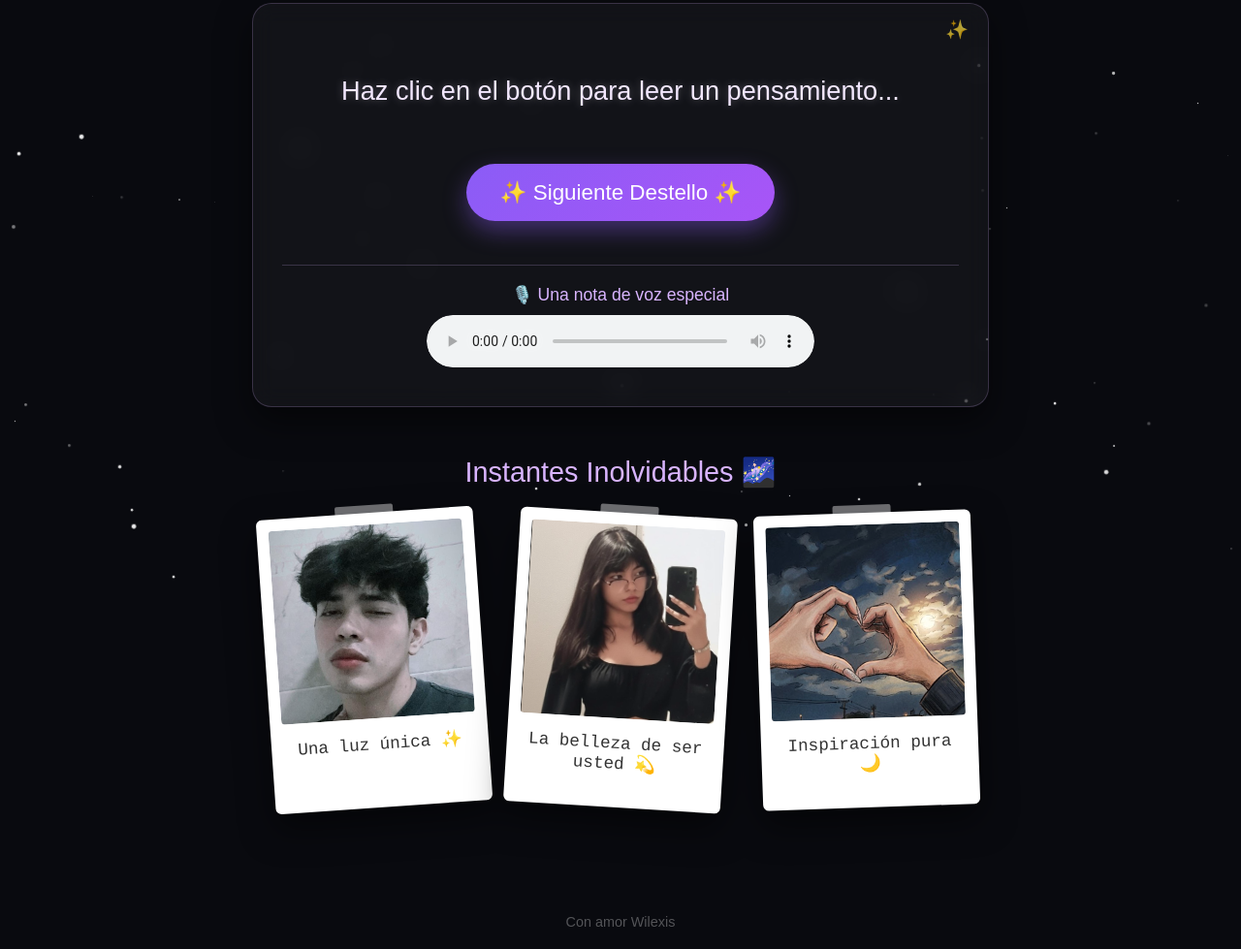
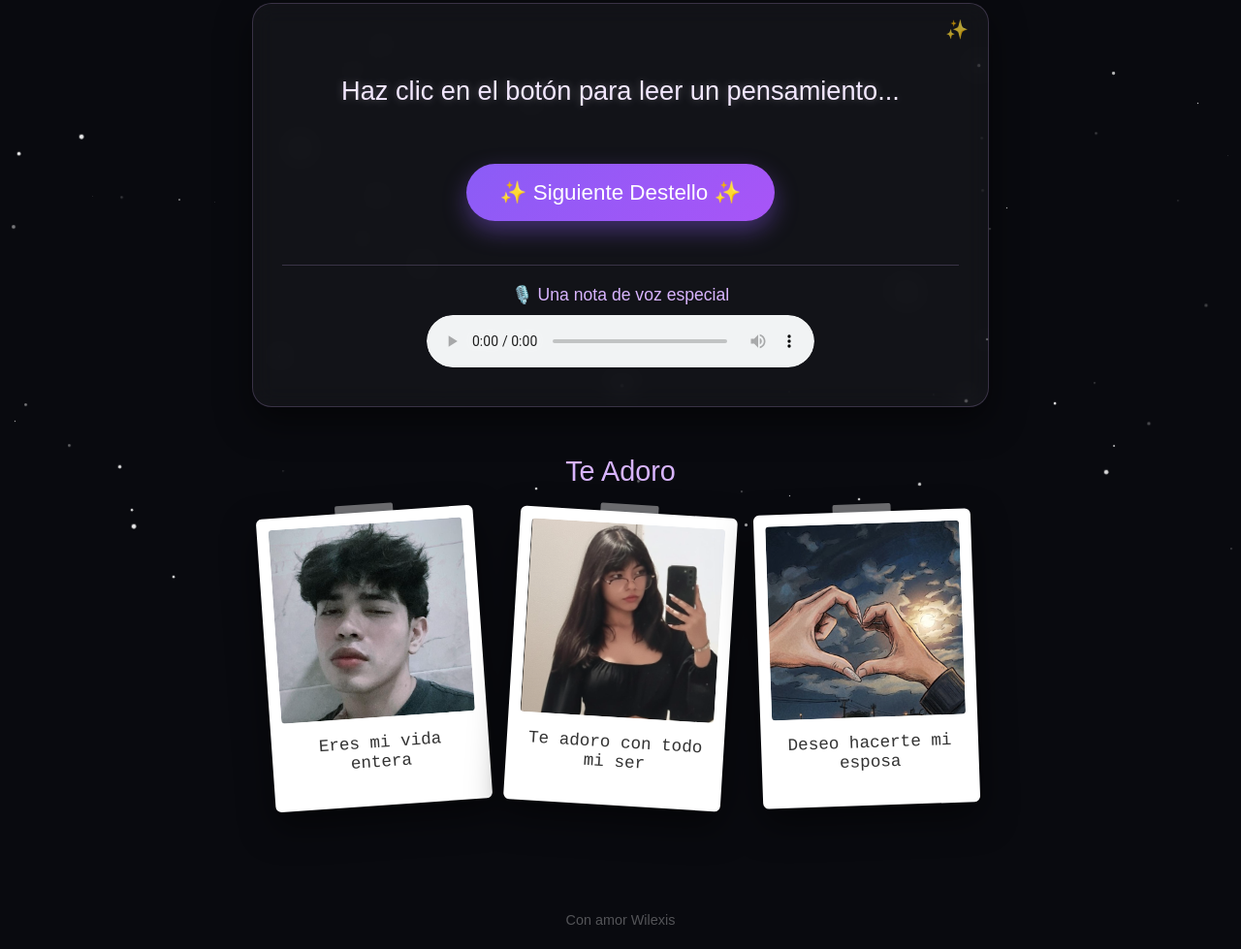
Before and after one commit to wilim2/dulceteamo, a plain HTML site: page Pensamientos.html in a window 1280 px wide. Shown: the part 193-1172 px from the top of the page at 97% size. Drawn offline with Linux system fonts and the light colour scheme.

Commit message:
Update Pensamientos.html

```diff
--- a/Pensamientos.html
+++ b/Pensamientos.html
@@ -248,25 +248,25 @@
 
     <!-- Sección de Fotos / Pegatinas -->
     <div class="gallery-section">
-      <div class="gallery-title">Instantes Inolvidables 🌌</div>
+      <div class="gallery-title">Te Adoro</div>
       <div class="polaroid-container">
 
         <!-- Foto 1 -->
         <div class="polaroid" style="--rot: -4deg;">
           <img src="https://raw.githubusercontent.com/wilim2/dulceteamo/main/1.png" alt="Momento 1">
-          <p>Una luz única ✨</p>
+          <p>Eres mi vida entera</p>
         </div>
 
         <!-- Foto 2 -->
         <div class="polaroid" style="--rot: 3.5deg;">
           <img src="https://raw.githubusercontent.com/wilim2/dulceteamo/main/2.png" alt="Momento 2">
-          <p>La belleza de ser usted 💫</p>
+          <p>Te adoro con todo mi ser</p>
         </div>
 
         <!-- Foto 3 -->
         <div class="polaroid" style="--rot: -2deg;">
           <img src="https://raw.githubusercontent.com/wilim2/dulceteamo/main/3.png" alt="Momento 3">
-          <p>Inspiración pura 🌙</p>
+          <p>Deseo hacerte mi esposa</p>
         </div>
 
       </div>
```
